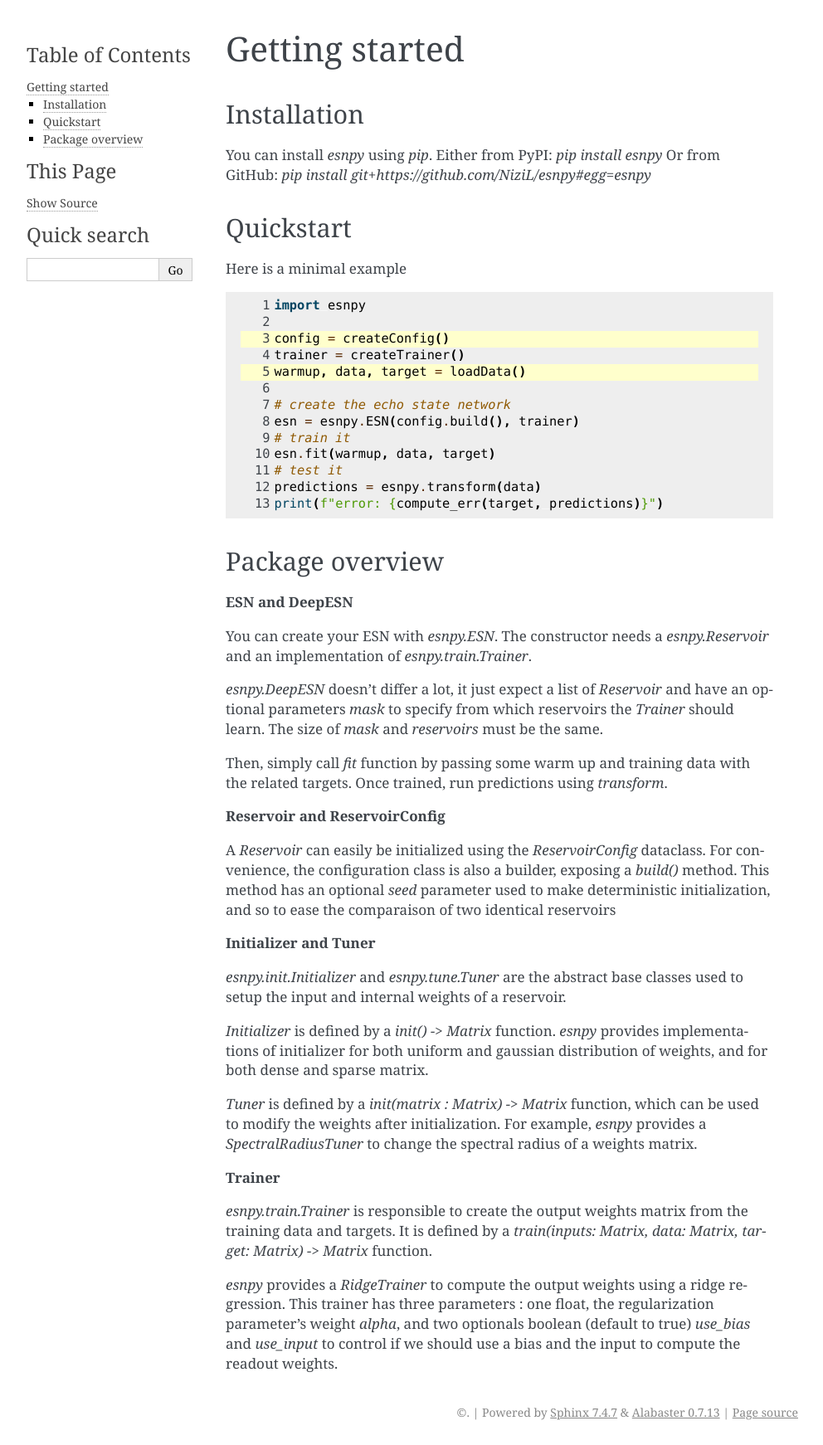
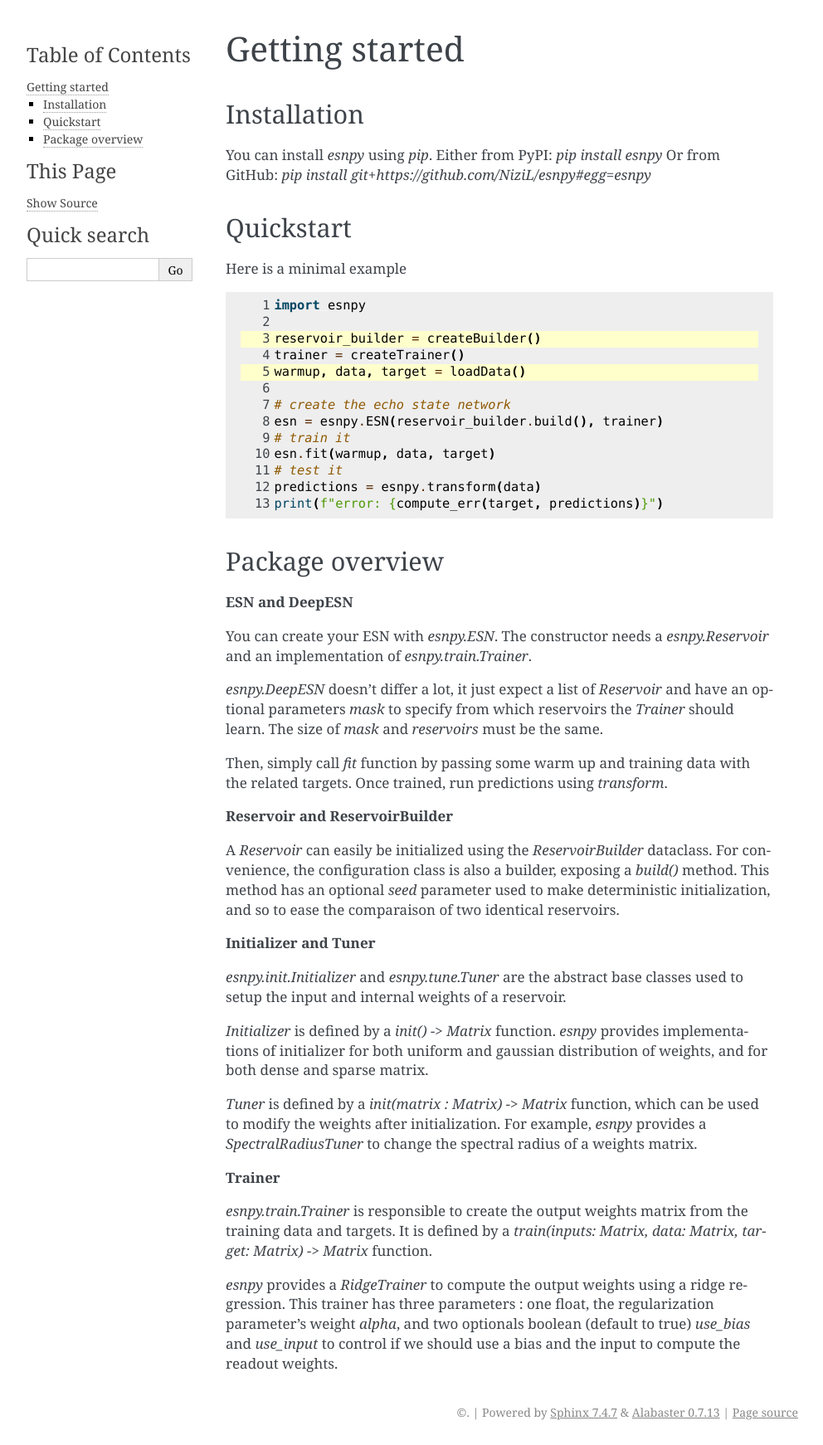
Before and after one commit to NiziL/esnpy, a Sphinx documentation site: the page built from docs/getting-started.rst, in a window 1280 px wide. Shown: the whole page at 83% size, without its empty margins (148-1140 px from the left). Built offline with Sphinx 7.4.7, drawn with Linux system fonts in a browser that asks for light colours.

Commit message:
:recycle: hide Reservoir, rename ReservoirConfig into ReservoirBuilder, update doc and readme

```diff
--- a/docs/getting-started.rst
+++ b/docs/getting-started.rst
@@ -21,12 +21,12 @@
 
     import esnpy
 
-    config = createConfig()
+    reservoir_builder = createBuilder()
     trainer = createTrainer()
     warmup, data, target = loadData()
 
     # create the echo state network
-    esn = esnpy.ESN(config.build(), trainer)
+    esn = esnpy.ESN(reservoir_builder.build(), trainer)
     # train it
     esn.fit(warmup, data, target)
     # test it
@@ -46,11 +46,11 @@
 Then, simply call `fit` function by passing some warm up and training data with the related targets.
 Once trained, run predictions using `transform`.
 
-**Reservoir and ReservoirConfig**
+**Reservoir and ReservoirBuilder**
 
-A `Reservoir` can easily be initialized using the `ReservoirConfig` dataclass.
+A `Reservoir` can easily be initialized using the `ReservoirBuilder` dataclass.
 For convenience, the configuration class is also a builder, exposing a `build()` method.
-This method has an optional `seed` parameter used to make deterministic initialization, and so to ease the comparaison of two identical reservoirs
+This method has an optional `seed` parameter used to make deterministic initialization, and so to ease the comparaison of two identical reservoirs.
 
 **Initializer and Tuner**
 
--- a/esnpy/__init__.py
+++ b/esnpy/__init__.py
@@ -1,7 +1,7 @@
 # -*- coding: utf-8 -*-
 
 from .esn import ESN, DeepESN  # noqa: F401
-from .reservoir import ReservoirConfig, Reservoir  # noqa: F401
+from .reservoir import ReservoirBuilder  # noqa: F401
 from . import init  # noqa: F401
 from . import tune  # noqa: F401
 from . import train  # noqa: F401
@@ -9,8 +9,7 @@
 __all__ = [
     "ESN",
     "DeepESN",
-    "ReservoirConfig",
-    "Reservoir",
+    "ReservoirBuilder",
     "init",
     "tune",
     "train",
```
Also changed, not shown: README.md (+4 -4 lines), 4 other files.
